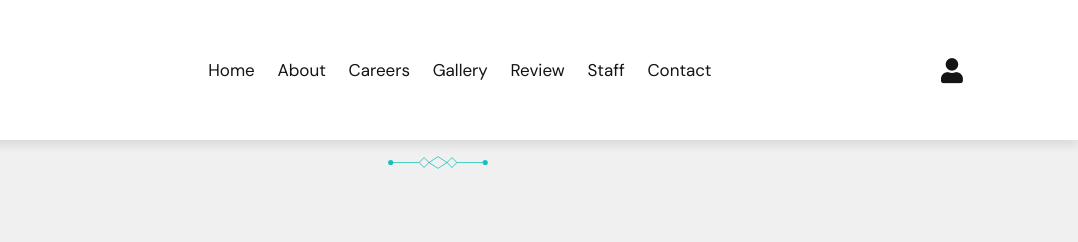
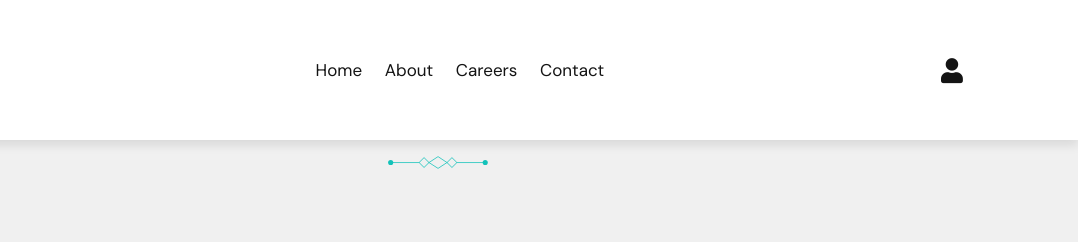
Before and after one commit to syedabdullahzaidi786/Dif-Web, a plain HTML site: page carrers.html in a window 1280 px wide. Shown: the top 242 px of the page, 202-1280 px from the left. Drawn offline with nearby package versions, Linux system fonts and the light colour scheme; grey boxes are pictures that could not be loaded; a web font is replaced by a local one.

Commit message:
code fixes

```diff
--- a/carrers.html
+++ b/carrers.html
@@ -159,12 +159,12 @@
 
         <nav class="navbar">
             <a href="index.html" class="hover-underline">home</a>
-            <a href="#about" class="hover-underline">about</a>
+            <a href="index.html" class="hover-underline">about</a>
             <a href="#careers" class="hover-underline">careers</a>
-            <a href="#teacher" class="hover-underline">gallery</a>
+            <!-- <a href="#teacher" class="hover-underline">gallery</a>
             <a href="#review" class="hover-underline">review</a>
-            <a href="#blog" class="hover-underline">staff</a>
-            <a href="#contact" class="hover-underline">contact</a>
+            <a href="#blog" class="hover-underline">staff</a> -->
+            <a href="index.html" class="hover-underline">contact</a>
         </nav>
 
         <div class="icons">
```
Also changed, not shown: index.html (+2 -2 lines).
